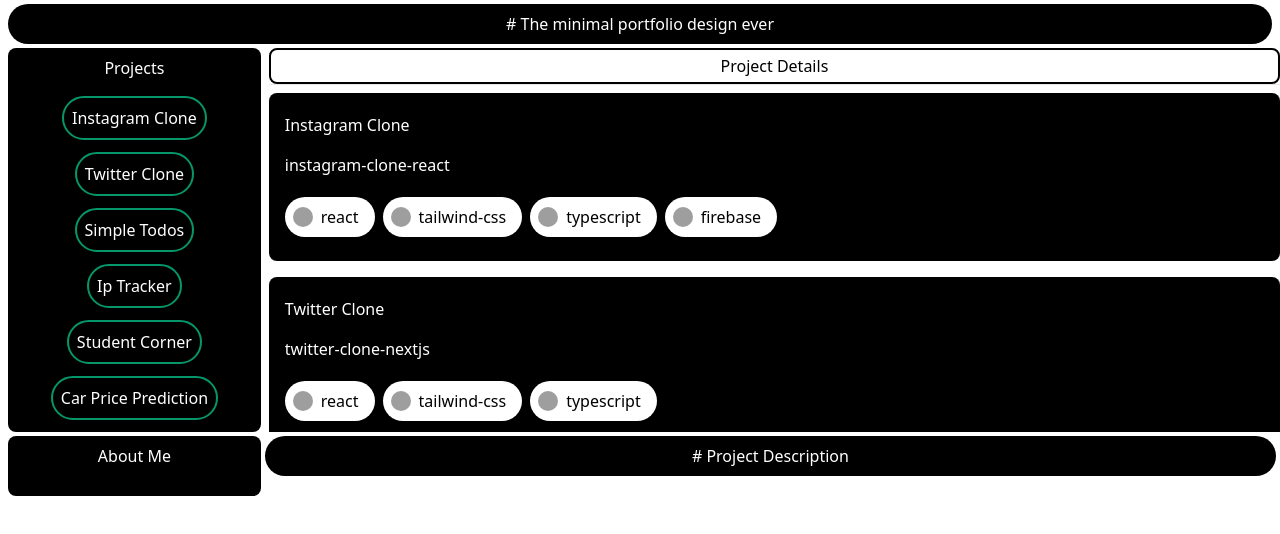
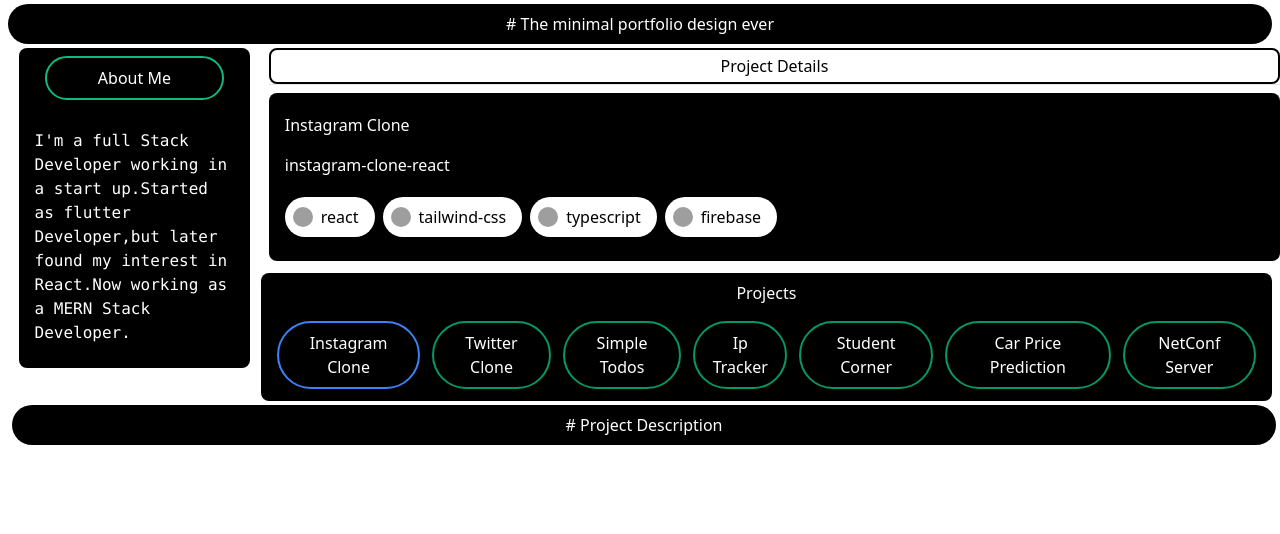
Before and after one commit to sra1kumar-NULL/portfolio-site-react-tailwind, a React (Vite) app: page / in a window 1280 px wide. Shown: the top 534 px of the page. Built offline with nearby package versions, Linux system fonts and the light colour scheme; grey boxes are pictures that could not be loaded.

Commit message:
updated the layout and changed ui and functionality

```diff
--- /dev/null
+++ b/components/Home.tsx
@@ -0,0 +1,14 @@
+import { Card } from './Card'
+import { projectsData } from '../data'
+
+export const Home = ({ currentView, setCurrentView }) => {
+  return (
+    <section className='w-full flex flex-col justify-center items-center'>
+      {projectsData.map((project) => {
+      if(currentView==project.title){
+        return <Card key={project.id} title={project.title} name={project.name} techUsed={project.tech_used} />
+      }
+      })}
+    </section>
+  )
+}
--- a/components/Layout.tsx
+++ b/components/Layout.tsx
@@ -1,29 +1,25 @@
-import { ReactElement } from "react"
+import { ReactElement, useContext } from "react"
 import { projectsData } from '../data'
 import { SideBarCard } from './SideBarCard'
+import { SideBar } from './SideBar'
+import { Home } from './Home'
 import { useState } from 'react'
-export const Layout = ({ children }: { chidren: ReactElement }) => {
-  const [currentView, setCurrentView] = useState<string>('')
+import { viewContext } from "../src/context"
+export const Layout = ({ children }: any) => {
+  const [currentView, setCurrentView] = useState<string>('Instagram Clone')
   return (<section className="mx-2">
     <section className='bg-black rounded-full w-auto h-10 mt-1 flex justify-center items-center '>
       <main className='text-white'>
         # The minimal portfolio design ever
       </main>
     </section>
-    <section className="flex justify-between"  >
-      <div className='w-1/5 flex flex-col '>
-        <section className="bg-black w-full rounded-md mt-1 flex flex-col items-center p-2  overflow-y-scroll rounded-lg max-h-96">
-          <section className='w-5/6 rounded-full border-white border-1'><p className="text-center text-white">Projects</p></section>
+    <section className="flex justify-between">
+      <div className='w-1/5 flex flex-col items-center'>
+        <section className="bg-black w-11/12 rounded-md mt-1 flex flex-col items-center p-2  h-80 rounded-lg ">
+          <section className='w-5/6 rounded-full border-white border-1'><p className="text-center text-white p-2 border-2 border-green-500 rounded-full">About Me</p></section>
           <section className="flex flex-col items-center gap-3 w-full py-1 px-2 mt-3">
-            {projectsData.map(project => (
-              <SideBarCard key={project.name} cardTitle={project.title} isSelected={currentView == project.title} currentView={currentView} setCurrentView={setCurrentView} />
-            ))}
-          </section>
-        </section>
-        <section className="bg-black w-full rounded-md mt-1 flex flex-col items-center p-2  overflow-y-scroll rounded-lg max-h-80">
-          <section className='w-5/6 rounded-full border-white border-1'><p className="text-center text-white">About Me</p></section>
-          <section className="flex flex-col items-center gap-3 w-full py-1 px-2 mt-3">
-
+            <hr />
+            <main className="text-white font-mono itallic font-xs">I'm a full Stack Developer working in a start up.Started as flutter Developer,but later found my interest in React.Now working as a MERN Stack Developer.</main>
           </section>
         </section>
       </div>
@@ -33,14 +29,11 @@
             Project Details
           </section>
           <hr />
-          {children}
+          <Home currentView={currentView} setCurrentView={setCurrentView} />
         </section>
-        <section className="bg-black w-full flex flex-col items-center mt-1 rounded-full p-1 mx-1" >
-          <main className="text-white text-center mt-1 sticky bottom-0"> # Project Description</main>
-          <section className='w-full max-h-72  mt-1 overflow-y-scroll bg-white'>
-          </section>
-        </section>
+        <SideBar currentView={currentView} setCurrentView={setCurrentView} />
       </div>
     </section>
+    {children}
   </section>)
 }
--- /dev/null
+++ b/components/SideBar.tsx
@@ -0,0 +1,18 @@
+import { useState } from 'react'
+import { projectsData } from '../data'
+import { SideBarCard } from './SideBarCard'
+
+export const SideBar = ({ currentView, setCurrentView }) => {
+  return (
+    <div className='w-full flex  flex-col gap-1'>
+      <section className="bg-black w-full rounded-md mt-1 flex flex-col items-center p-2  overflow-y-scroll rounded-lg max-h-96">
+        <section className='w-5/6 rounded-full border-white border-1'><p className="text-center text-white">Projects</p></section>
+        <section className="flex  items-center gap-3 w-full py-1 px-2 mt-3">
+          {projectsData.map(project => (
+            <SideBarCard key={project.name} cardTitle={project.title} isSelected={currentView == project.title} currentView={currentView} setCurrentView={setCurrentView} />
+          ))}
+        </section>
+      </section>
+    </div>
+  )
+}
--- a/src/App.tsx
+++ b/src/App.tsx
@@ -1,14 +1,13 @@
 import { Card } from '../components/Card'
-import { projectsData } from '../data'
+import { Layout } from '../components/Layout'
 export default function App() {
   return (
-    <section>
-
-      <section className='w-full flex flex-col justify-center items-center'>
-        {projectsData.map((project) => (
-          <Card key={project.id} title={project.title} name={project.name} techUsed={project.tech_used} />
-        ))}
+    <Layout>
+      <section className="bg-black w-full flex flex-col items-center mt-1 rounded-full p-1 mx-1" >
+        <main className="text-white text-center mt-1 sticky bottom-0"> # Project Description</main>
+        <section className='w-full max-h-72  mt-1 overflow-y-scroll bg-white'>
+        </section>
       </section>
-    </section>
+    </Layout>
   )
 }
--- a/src/index.tsx
+++ b/src/index.tsx
@@ -1,11 +1,10 @@
-import React from 'react'
+import React, { useState } from 'react'
 import ReactDOM from 'react-dom/client'
 import App from './App'
 import { Layout } from '../components/Layout'
+
 ReactDOM.createRoot(document.getElementById('root') as HTMLElement).render(
   <React.StrictMode>
-    <Layout>
-      <App />
-    </Layout>
+    <App />
   </React.StrictMode>
 )
```
